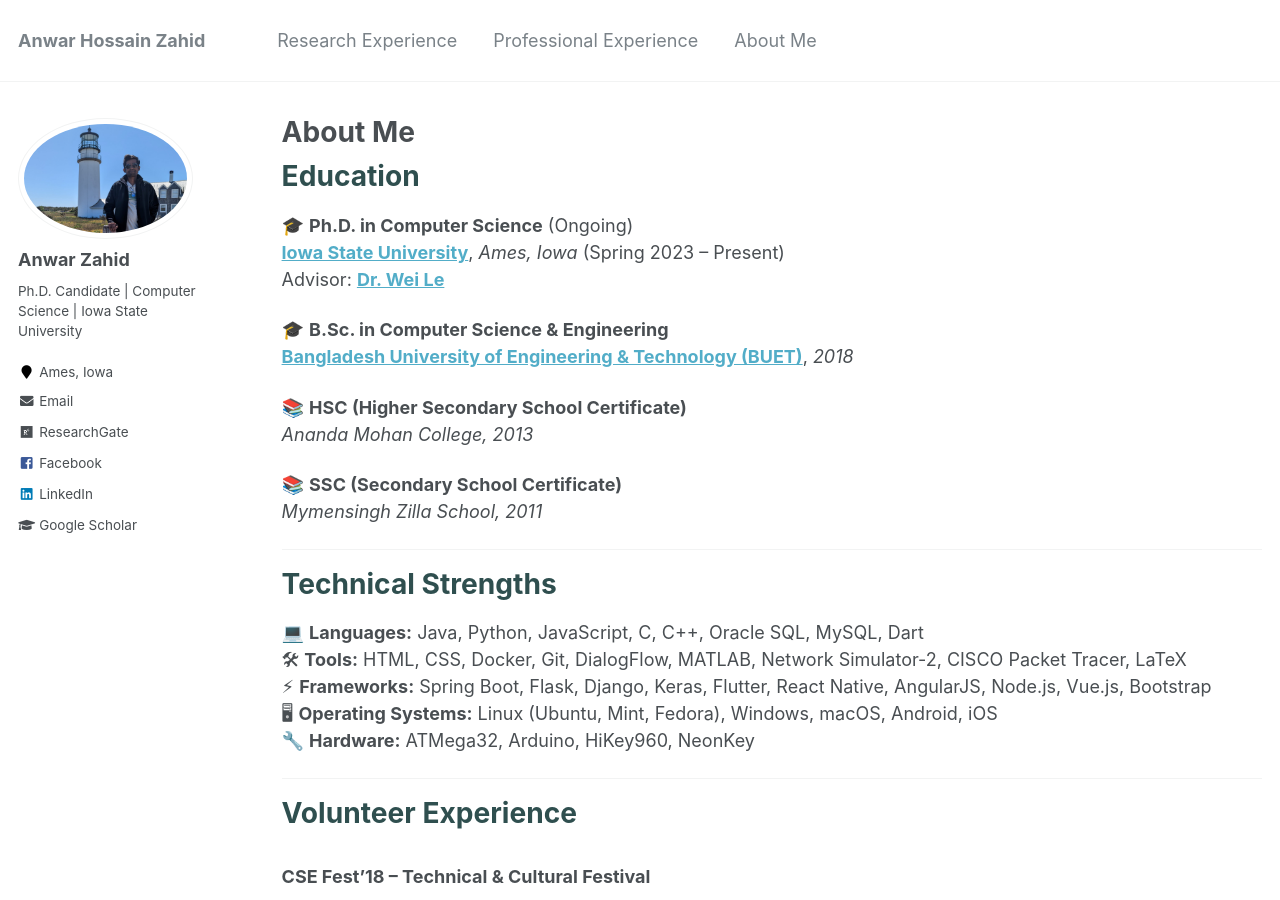
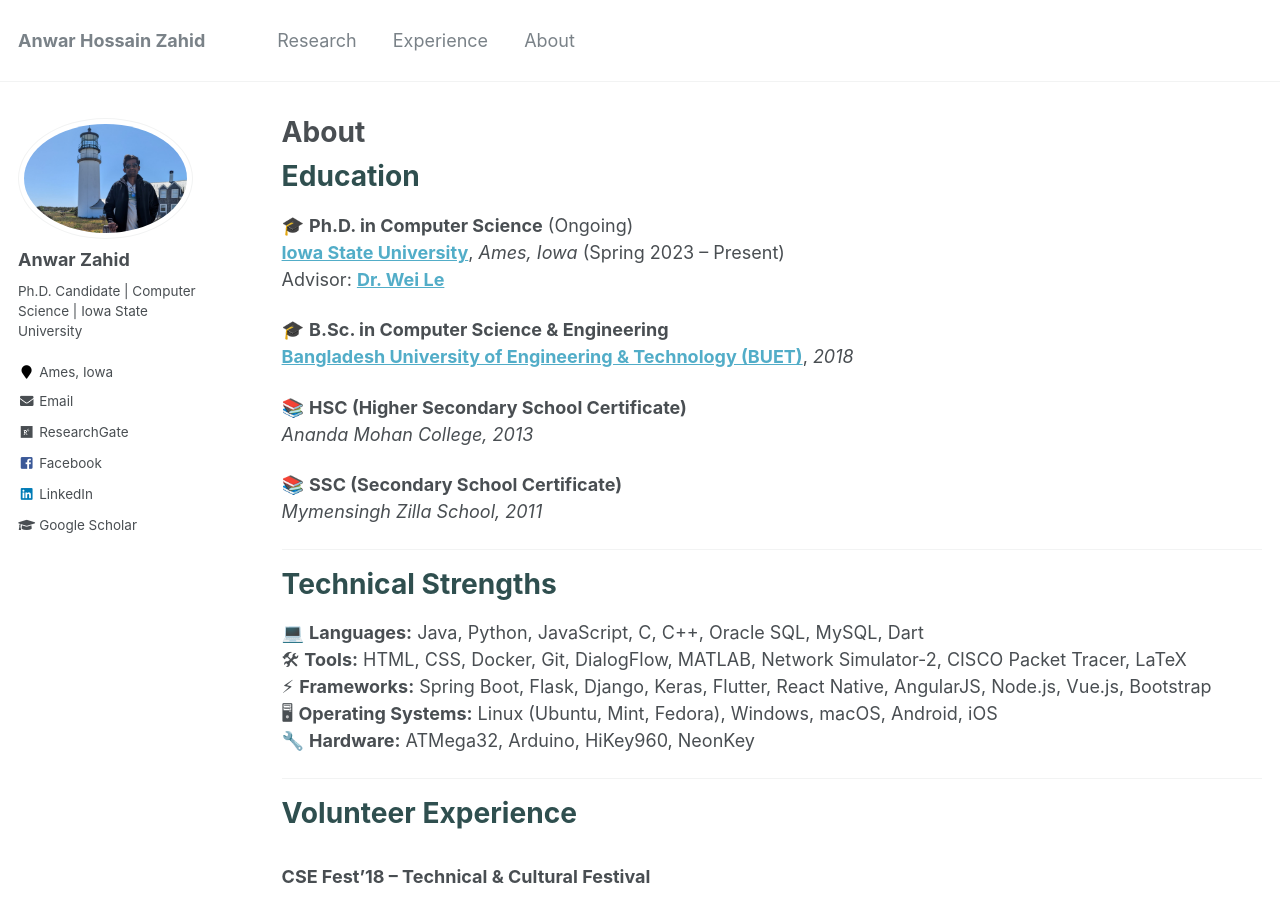
Before and after one commit to AnwarXahid/anwarxahid.github.io, a Jekyll site: the page built from _pages/about-me.md, in a window 1280 px wide and 900 px high. Built offline with Jekyll 4.4.1, drawn with Linux system fonts in a browser that asks for light colours.

Commit message:
navigation fixed!

```diff
--- a/_data/navigation.yml
+++ b/_data/navigation.yml
@@ -1,10 +1,7 @@
-# main links links
 main:
-  - title: "Research Experience"
-    url: /publications/
-
-  - title: "Professional Experience"
-    url: /professional-experience/
-
-  - title: "About Me"
+  - title: "Research"
+    url: /research/
+  - title: "Experience"
+    url: /experience/
+  - title: "About"
     url: /about-me/
--- a/_pages/about-me.md
+++ b/_pages/about-me.md
@@ -1,11 +1,12 @@
 ---
 layout: archive
-title: "About Me"
+title: "About"
 permalink: /about-me/
 author_profile: true
 redirect_from:
   - /resume
 ---
+
 
 # <span style="color:#2F4F4F;">Education</span>
 🎓 **Ph.D. in Computer Science** (Ongoing)
--- a/_pages/professional-experience.md
+++ b/_pages/professional-experience.md
@@ -1,7 +1,7 @@
 ---
 layout: archive
-title: "Professional Experience"
-permalink: /professional-experience/
+title: "Experience"
+permalink: /experience/
 author_profile: true
 ---
 
--- a/_pages/publications.md
+++ b/_pages/publications.md
@@ -1,6 +1,6 @@
 ---
 layout: archive
-title: "Research Experience"
+title: "Research"
 permalink: /research/
 author_profile: true
 ---
```
